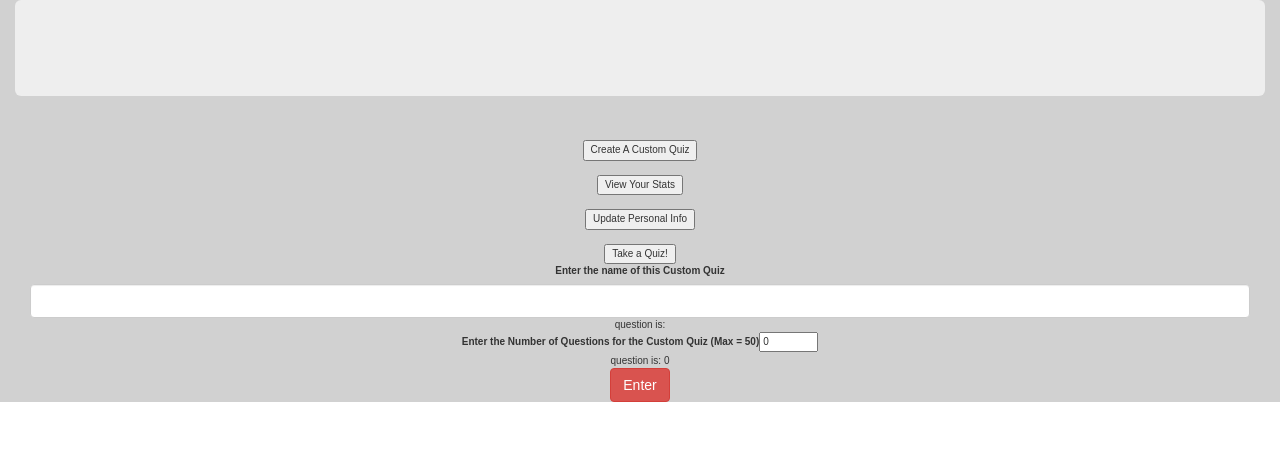
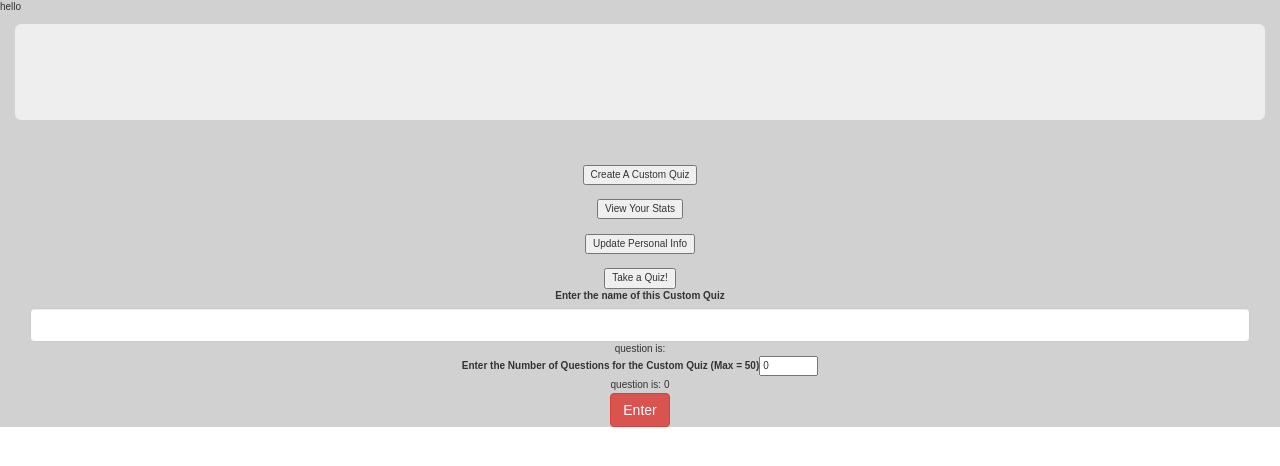
Before and after one commit to revature-13Aug18-java/code-samples-for-Jorge-Sagrero, an Angular app in the folder quizFront/: page /questionform in a window 1280 px wide. Shown: the top 466 px of the page. Built offline with nearby package versions, Linux system fonts and the light colour scheme.

Commit message:
working on getting questions to backend

```diff
--- a/quizFront/src/app/components/questionform/questionform.component.html
+++ b/quizFront/src/app/components/questionform/questionform.component.html
@@ -1,3 +1,4 @@
+<p>hello</p>
 <div  class="container" class="container-fluid" style="text-align:center" >
   <app-dashboard></app-dashboard>
 </div>
--- a/quizFront/src/app/components/questionform/questionform.component.ts
+++ b/quizFront/src/app/components/questionform/questionform.component.ts
@@ -27,6 +27,7 @@ export class QuestionformComponent implements OnInit {
     // this.quizzie.questions[this.count] = this.model;
     this.addQuestion();
     this.model = new CreateQuestion();
+    this.answerModel = new AnswerSet();
     this.count = this.count +1;
     console.log("amounts = " + this.amounts +" count = " + this.count);
     if (this.count == this.amounts) {
```
